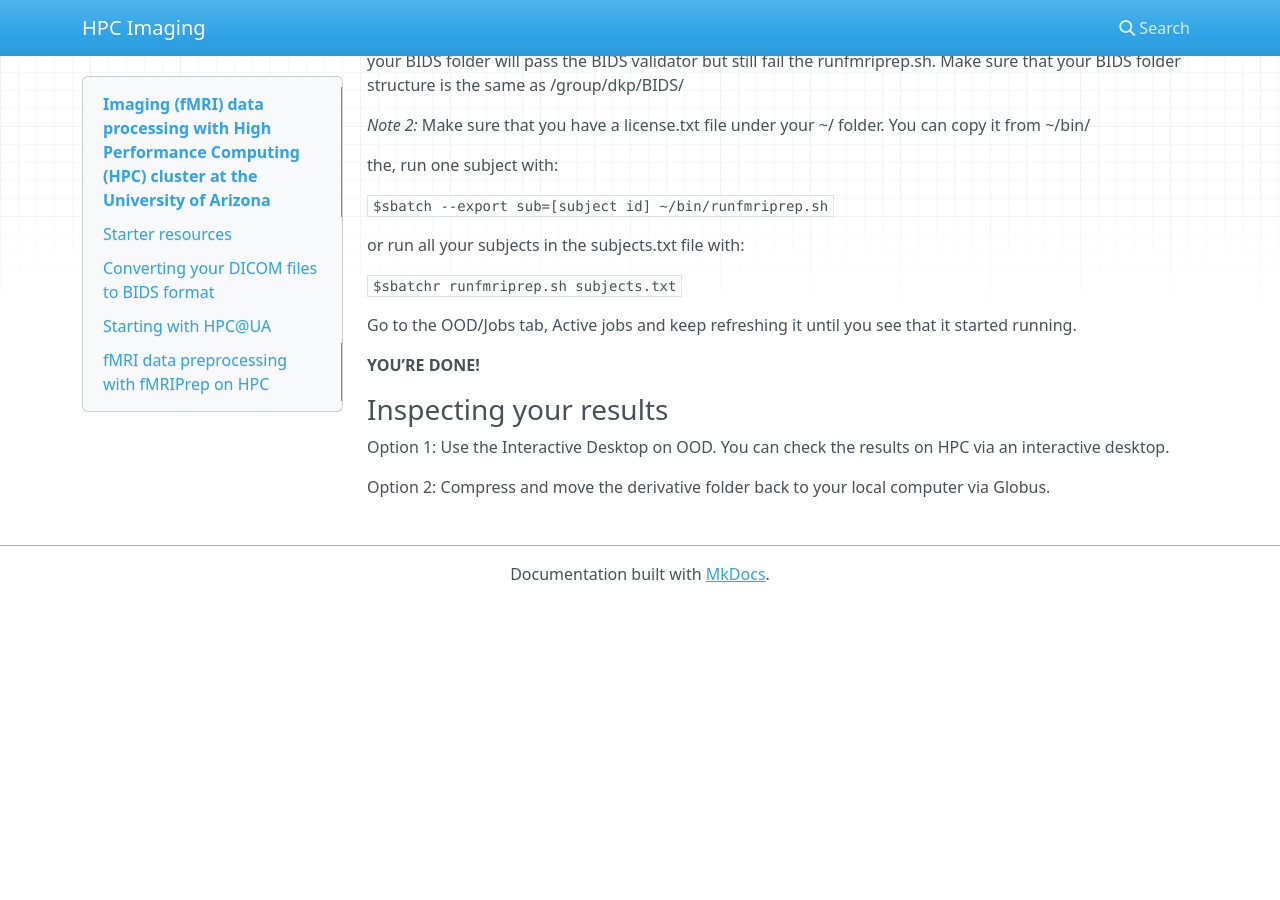
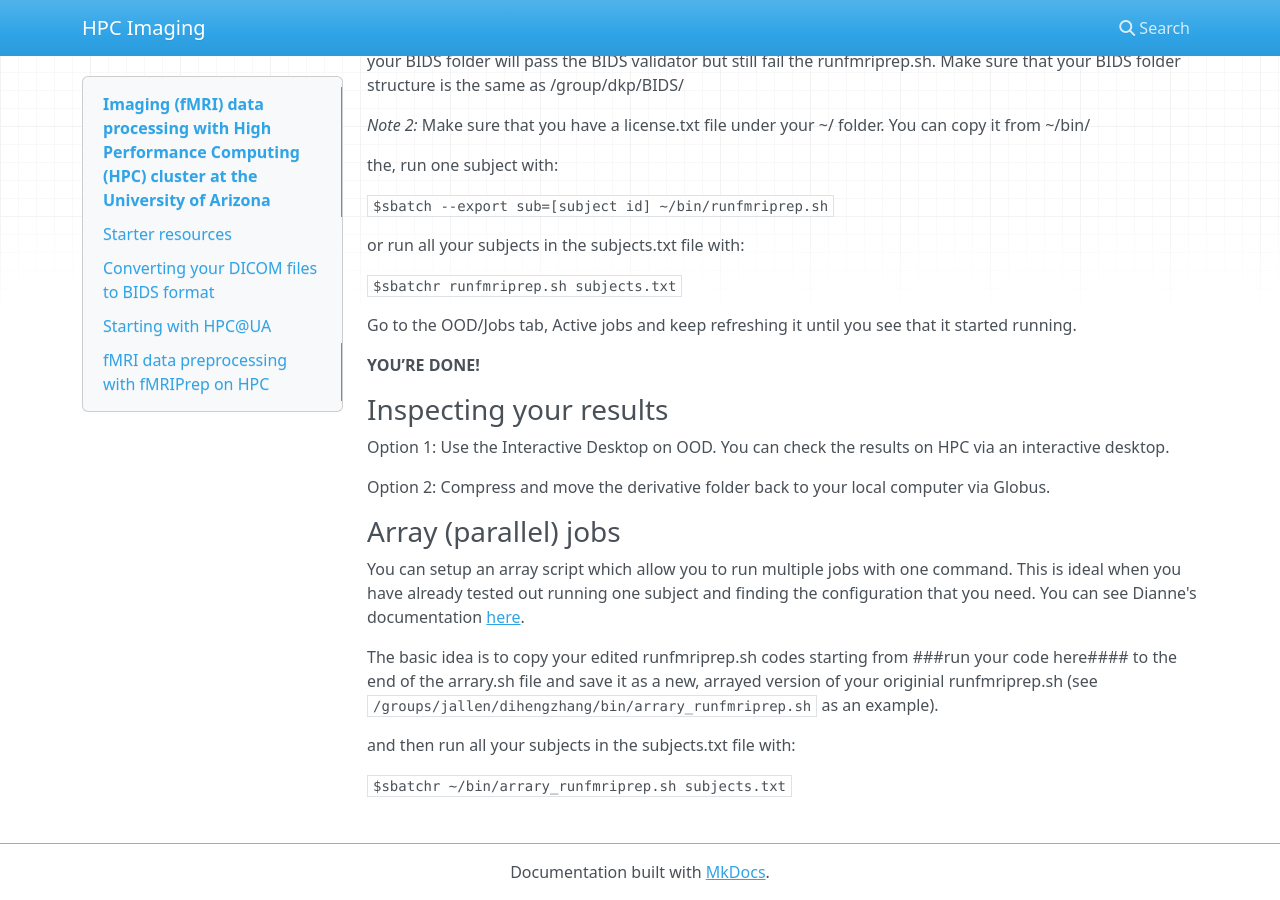
Before and after one commit to Diheng/HPC_imaging, an MkDocs documentation site: the page built from docs/index.md, in a window 1280 px wide and 900 px high, scrolled down 3913 px. Built offline with MkDocs 1.6.1, drawn with Linux system fonts in a browser that asks for light colours; nearby versions of some CDN libraries; before the commit the page ends 4515 px from its top, so only the background shows below that.

Commit message:
Added code for arrary run

```diff
--- a/docs/index.md
+++ b/docs/index.md
@@ -141,3 +141,13 @@ Go to the OOD/Jobs tab, Active jobs and keep refreshing it until you see that it
 Option 1: Use the Interactive Desktop on OOD. You can check the results on HPC via an interactive desktop.
 
 Option 2: Compress and move the derivative folder back to your local computer via Globus.
+
+### Array (parallel) jobs
+
+You can setup an array script which allow you to run multiple jobs with one command. This is ideal when you have already tested out running one subject and finding the configuration that you need. You can see Dianne's documentation [here](https://neuroimaging-core-docs.readthedocs.io/en/latest/pages/hpc.html#running-lots-of-slurm-jobs).
+
+The basic idea is to copy your edited runfmriprep.sh codes starting from ###run your code here#### to the end of the arrary.sh file and save it as a new, arrayed version of your originial runfmriprep.sh (see `/groups/jallen/dihengzhang/bin/arrary_runfmriprep.sh` as an example).
+
+and then run all your subjects in the subjects.txt file with:
+
+`$sbatchr ~/bin/arrary_runfmriprep.sh subjects.txt`
```
